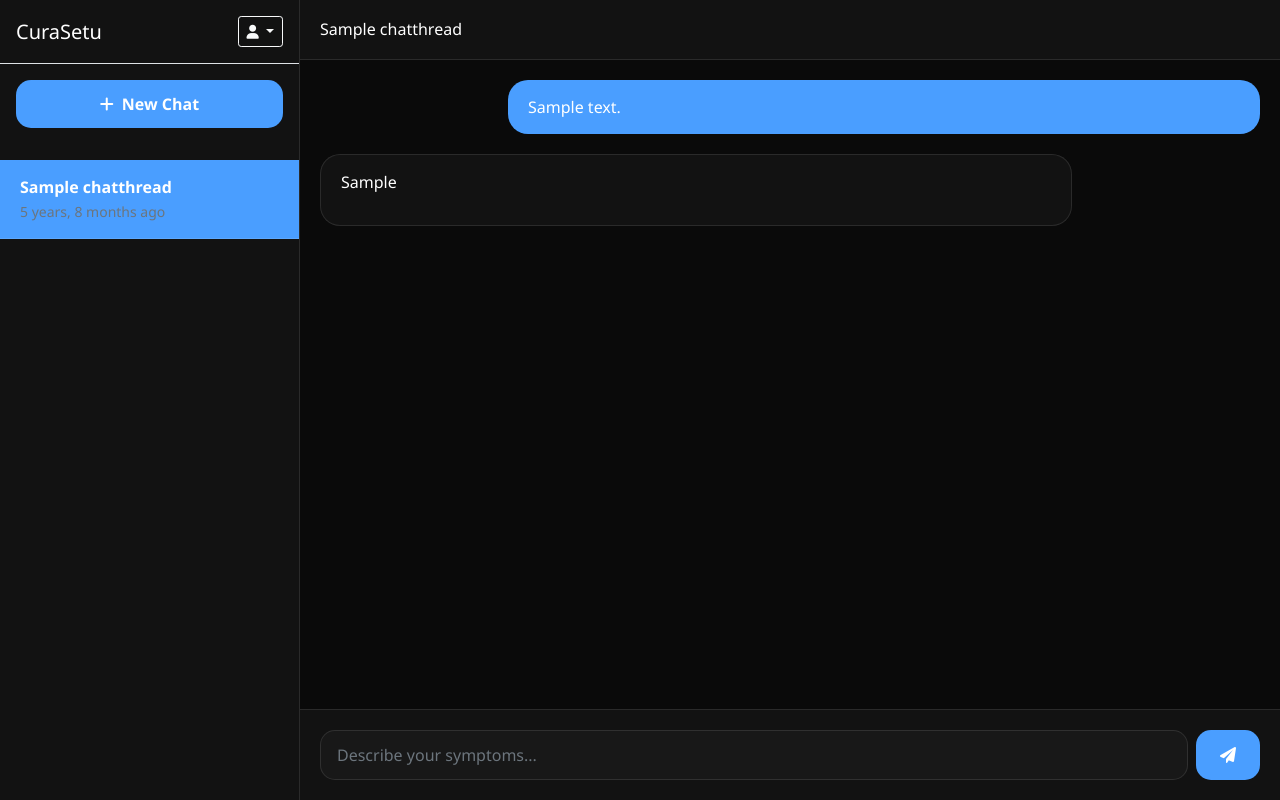
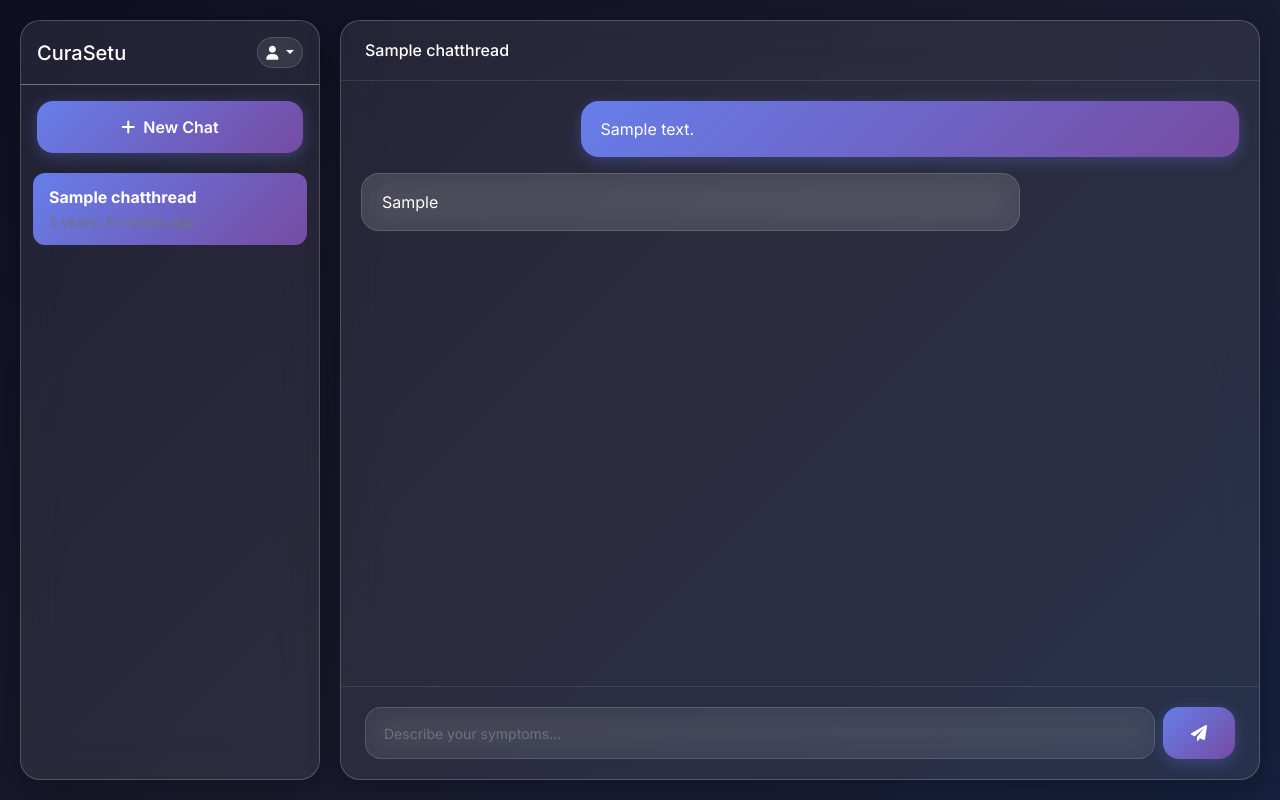
Before and after one commit to codewithmj890/CuraSetu, a Django app: page /chat/thread/1/ in a window 1280 px wide. Run offline with Django 5.2, Linux system fonts and the light colour scheme; a user stored in the database is signed in; tables that the repository leaves empty hold one stand-in row (values such as "Sample post").

Commit message:
Major_change

```diff
--- a/accounts/urls.py
+++ b/accounts/urls.py
@@ -1,6 +1,6 @@
 from django.urls import path
-from django.contrib.auth.views import LoginView, LogoutView
-from .views import register_view, profile_view
+from django.contrib.auth.views import LoginView
+from .views import register_view, profile_view, logout_view
 from .forms import CustomAuthenticationForm
 
 app_name = 'accounts'
@@ -10,7 +10,9 @@ urlpatterns = [
         template_name='accounts/login.html',
         authentication_form=CustomAuthenticationForm
     ), name='login'),
-    path('logout/', LogoutView.as_view(), name='logout'),
+
+    path('logout/', logout_view, name='logout'),
+
     path('register/', register_view, name='register'),
     path('profile/', profile_view, name='profile'),
 ]
--- a/templates/base.html
+++ b/templates/base.html
@@ -4,42 +4,246 @@
     <meta charset="UTF-8">
     <meta name="viewport" content="width=device-width, initial-scale=1.0">
     <title>{% block title %}CuraSetu - AI Healthcare Assistant{% endblock %}</title>
+    <link href="https://fonts.googleapis.com/css2?family=Inter:wght@300;400;500;600;700&display=swap" rel="stylesheet">
     <link href="https://cdn.jsdelivr.net/npm/bootstrap@5.1.3/dist/css/bootstrap.min.css" rel="stylesheet">
     <link href="https://cdnjs.cloudflare.com/ajax/libs/font-awesome/6.0.0/css/all.min.css" rel="stylesheet">
     <style>
         :root {
-            --bg-primary: #0a0a0a;
-            --bg-secondary: rgba(20, 20, 20, 0.8);
-            --bg-glass: rgba(40, 40, 40, 0.3);
+            --bg-primary: linear-gradient(135deg, #0f0f23 0%, #1a1a2e 50%, #16213e 100%);
+            --bg-glass: rgba(255, 255, 255, 0.05);
+            --bg-glass-hover: rgba(255, 255, 255, 0.1);
             --text-primary: #ffffff;
-            --text-secondary: #b0b0b0;
-            --accent: #4a9eff;
-            --border: rgba(255, 255, 255, 0.1);
+            --text-secondary: #a0a0a0;
+            --accent: linear-gradient(135deg, #667eea 0%, #764ba2 100%);
+            --accent-solid: #667eea;
+            --border: rgba(255, 255, 255, 0.15);
+            --shadow: 0 8px 32px rgba(0, 0, 0, 0.3);
         }
         * { margin: 0; padding: 0; box-sizing: border-box; }
-        body { background: var(--bg-primary); color: var(--text-primary); font-family: 'Segoe UI', Tahoma, Geneva, Verdana, sans-serif; min-height: 100vh; }
-        .glass-effect { background: var(--bg-glass); backdrop-filter: blur(10px); border: 1px solid var(--border); border-radius: 20px; }
-        .form-control { background: var(--bg-glass); border: 1px solid var(--border); border-radius: 15px; color: var(--text-primary); padding: 12px 16px; }
-        .form-control:focus { background: var(--bg-glass); border-color: var(--accent); color: var(--text-primary); box-shadow: 0 0 0 0.2rem rgba(74, 158, 255, 0.25); }
-        .btn-primary { background: var(--accent); border: none; border-radius: 15px; padding: 12px 24px; font-weight: 600; }
-        .btn-primary:hover { background: #3a8eef; transform: translateY(-2px); }
-        .auth-container { min-height: 100vh; display: flex; align-items: center; justify-content: center; background: linear-gradient(135deg, #0a0a0a 0%, #1a1a1a 100%); }
-        .auth-card { width: 100%; max-width: 400px; padding: 40px; }
-        .chat-container { height: 100vh; display: flex; }
-        .sidebar { width: 300px; background: var(--bg-secondary); border-right: 1px solid var(--border); display: flex; flex-direction: column; }
-        .chat-main { flex: 1; display: flex; flex-direction: column; background: var(--bg-primary); }
-        .chat-header { padding: 20px; border-bottom: 1px solid var(--border); background: var(--bg-secondary); }
-        .chat-messages { flex: 1; overflow-y: auto; padding: 20px; }
-        .message { margin-bottom: 20px; padding: 15px 20px; border-radius: 20px; max-width: 80%; }
-        .message.user { background: var(--accent); margin-left: auto; color: white; }
-        .message.bot { background: var(--bg-glass); backdrop-filter: blur(10px); border: 1px solid var(--border); }
-        .chat-input { padding: 20px; border-top: 1px solid var(--border); background: var(--bg-secondary); }
-        .thread-item { padding: 15px 20px; border-bottom: 1px solid var(--border); cursor: pointer; transition: all 0.3s ease; }
-        .thread-item:hover { background: var(--bg-glass); }
-        .thread-item.active { background: var(--accent); }
-        .password-toggle { position: absolute; right: 15px; top: 50%; transform: translateY(-50%); cursor: pointer; color: var(--text-secondary); }
-        .profile-container { max-width: 600px; margin: 50px auto; padding: 40px; }
-        .profile-picture { width: 120px; height: 120px; border-radius: 50%; object-fit: cover; border: 3px solid var(--accent); }
+        body {
+            background: var(--bg-primary);
+            color: var(--text-primary);
+            font-family: 'Inter', -apple-system, BlinkMacSystemFont, 'Segoe UI', sans-serif;
+            min-height: 100vh;
+            backdrop-filter: blur(20px);
+        }
+        .glass-effect {
+            background: var(--bg-glass);
+            backdrop-filter: blur(20px);
+            border: 1px solid var(--border);
+            border-radius: 24px;
+            box-shadow: var(--shadow);
+            transition: all 0.3s ease;
+        }
+        .glass-effect:hover { background: var(--bg-glass-hover); transform: translateY(-2px); }
+        .form-control {
+            background: var(--bg-glass);
+            backdrop-filter: blur(15px);
+            border: 1px solid var(--border);
+            border-radius: 16px;
+            color: var(--text-primary);
+            padding: 14px 18px;
+            transition: all 0.3s ease;
+            font-size: 14px;
+        }
+        .form-control:focus {
+            background: var(--bg-glass-hover);
+            border-color: var(--accent-solid);
+            color: var(--text-primary);
+            box-shadow: 0 0 0 3px rgba(102, 126, 234, 0.2);
+            transform: translateY(-1px);
+        }
+        .btn-primary {
+            background: var(--accent);
+            border: none;
+            border-radius: 16px;
+            padding: 14px 28px;
+            font-weight: 600;
+            transition: all 0.3s ease;
+            box-shadow: 0 4px 15px rgba(102, 126, 234, 0.3);
+        }
+        .btn-primary:hover {
+            transform: translateY(-3px);
+            box-shadow: 0 8px 25px rgba(102, 126, 234, 0.4);
+        }
+        .auth-container {
+            min-height: 100vh;
+            display: flex;
+            align-items: center;
+            justify-content: center;
+            background: var(--bg-primary);
+            position: relative;
+        }
+        .auth-container::before {
+            content: '';
+            position: absolute;
+            top: 0;
+            left: 0;
+            right: 0;
+            bottom: 0;
+            background: radial-gradient(circle at 20% 80%, rgba(102, 126, 234, 0.1) 0%, transparent 50%),
+                        radial-gradient(circle at 80% 20%, rgba(118, 75, 162, 0.1) 0%, transparent 50%);
+        }
+        .auth-card {
+            width: 100%;
+            max-width: 420px;
+            padding: 48px;
+            position: relative;
+            z-index: 1;
+        }
+        .chat-container {
+            height: 100vh;
+            display: flex;
+            background: var(--bg-primary);
+            padding: 20px;
+            gap: 20px;
+        }
+        .sidebar {
+            width: 300px;
+            background: rgba(255, 255, 255, 0.08);
+            backdrop-filter: blur(20px);
+            border: 1px solid rgba(255, 255, 255, 0.2);
+            border-radius: 20px;
+            display: flex;
+            flex-direction: column;
+            box-shadow: 0 8px 32px rgba(0, 0, 0, 0.3);
+        }
+        .chat-main {
+            flex: 1;
+            display: flex;
+            flex-direction: column;
+            background: rgba(255, 255, 255, 0.08);
+            backdrop-filter: blur(20px);
+            border: 1px solid rgba(255, 255, 255, 0.2);
+            border-radius: 20px;
+            box-shadow: 0 8px 32px rgba(0, 0, 0, 0.3);
+        }
+        .chat-header {
+            padding: 20px 24px;
+            border-bottom: 1px solid rgba(255, 255, 255, 0.1);
+            border-radius: 20px 20px 0 0;
+        }
+        .chat-messages {
+            flex: 1;
+            overflow-y: auto;
+            padding: 20px;
+        }
+        .message {
+            margin-bottom: 16px;
+            padding: 16px 20px;
+            border-radius: 18px;
+            max-width: 75%;
+            backdrop-filter: blur(10px);
+            transition: all 0.3s ease;
+        }
+        .message.user {
+            background: linear-gradient(135deg, #667eea 0%, #764ba2 100%);
+            margin-left: auto;
+            color: white;
+            box-shadow: 0 4px 15px rgba(102, 126, 234, 0.3);
+        }
+        .message.bot {
+            background: rgba(255, 255, 255, 0.1);
+            backdrop-filter: blur(15px);
+            border: 1px solid rgba(255, 255, 255, 0.15);
+        }
+        .chat-input {
+            padding: 20px 24px;
+            border-top: 1px solid rgba(255, 255, 255, 0.1);
+            border-radius: 0 0 20px 20px;
+        }
+        .thread-item {
+            padding: 12px 16px;
+            margin: 4px 12px;
+            border-radius: 12px;
+            cursor: pointer;
+            transition: all 0.3s ease;
+        }
+        .thread-item:hover {
+            background: rgba(255, 255, 255, 0.1);
+        }
+        .thread-item.active {
+            background: linear-gradient(135deg, #667eea 0%, #764ba2 100%);
+        }
+        .password-toggle {
+            position: absolute;
+            right: 18px;
+            top: calc(50% + 12px);
+            transform: translateY(-50%);
+            cursor: pointer;
+            color: var(--text-secondary);
+            transition: all 0.3s ease;
+            z-index: 10;
+            font-size: 16px;
+        }
+        .password-toggle:hover { color: var(--accent-solid); }
+        .position-relative .form-label {
+            margin-bottom: 8px;
+        }
+        .profile-container {
+            max-width: 640px;
+            margin: 60px auto;
+            padding: 48px;
+        }
+        .profile-picture {
+            width: 140px;
+            height: 140px;
+            border-radius: 50%;
+            object-fit: cover;
+            border: 4px solid var(--accent-solid);
+            box-shadow: 0 8px 32px rgba(102, 126, 234, 0.3);
+        }
+        .alert {
+            background: var(--bg-glass);
+            backdrop-filter: blur(15px);
+            border: 1px solid var(--border);
+            border-radius: 16px;
+            color: var(--text-primary);
+        }
+        .dropdown-menu-dark {
+            background: rgba(255, 255, 255, 0.1);
+            backdrop-filter: blur(20px);
+            border: 1px solid rgba(255, 255, 255, 0.2);
+            border-radius: 12px;
+        }
+        .btn-outline-light {
+            background: var(--bg-glass);
+            backdrop-filter: blur(15px);
+            border: 1px solid var(--border);
+            border-radius: 16px;
+            transition: all 0.3s ease;
+        }
+        .btn-outline-light:hover {
+            background: var(--bg-glass-hover);
+            transform: translateY(-2px);
+        }
+        .message .table {
+            margin-bottom: 0;
+            font-size: 14px;
+        }
+        .message .table th {
+            background: var(--accent-solid);
+            color: white;
+            border: none;
+            padding: 12px 8px;
+        }
+        .message .table td {
+            background: var(--bg-glass);
+            border: 1px solid var(--border);
+            padding: 10px 8px;
+            vertical-align: top;
+        }
+        .message .table-warning td {
+            background: rgba(255, 193, 7, 0.2);
+            font-weight: 600;
+        }
+        .message .table-success td {
+            background: rgba(25, 135, 84, 0.2);
+        }
+        .table-responsive {
+            border-radius: 12px;
+            overflow: hidden;
+        }
     </style>
 </head>
 <body>
--- a/templates/chatbot/chat.html
+++ b/templates/chatbot/chat.html
@@ -6,7 +6,7 @@
 <div class="chat-container">
     <!-- Sidebar -->
     <div class="sidebar">
-        <div class="p-3 border-bottom">
+        <div class="p-3 border-bottom border-secondary">
             <div class="d-flex justify-content-between align-items-center">
                 <h5 class="mb-0">CuraSetu</h5>
                 <div class="dropdown">
@@ -22,7 +22,7 @@
         </div>
 
         <div class="p-3">
-            <a href="{% url 'chatbot:new_thread' %}" class="btn btn-primary w-100 mb-3">
+            <a href="{% url 'chatbot:new_thread' %}" class="btn btn-primary w-100">
                 <i class="fas fa-plus me-2"></i>New Chat
             </a>
         </div>
@@ -62,7 +62,7 @@
                         {{ message.user_message }}
                     </div>
                     <div class="message bot">
-                        {{ message.bot_response|linebreaks }}
+                        {{ message.bot_response|safe }}
                     </div>
                 {% endfor %}
             {% else %}
@@ -141,7 +141,7 @@ document.getElementById('chatForm').addEventListener('submit', async function(e)
             // Add bot response
             const botMessage = document.createElement('div');
             botMessage.className = 'message bot';
-            botMessage.innerHTML = data.bot_response.replace(/\n/g, '<br>');
+            botMessage.innerHTML = data.bot_response;
             chatMessages.appendChild(botMessage);
 
             // Redirect to thread if new thread was created
```
Also changed, not shown: accounts/views.py (+6 -1 lines), chatbot/services.py (+284 -18 lines).
